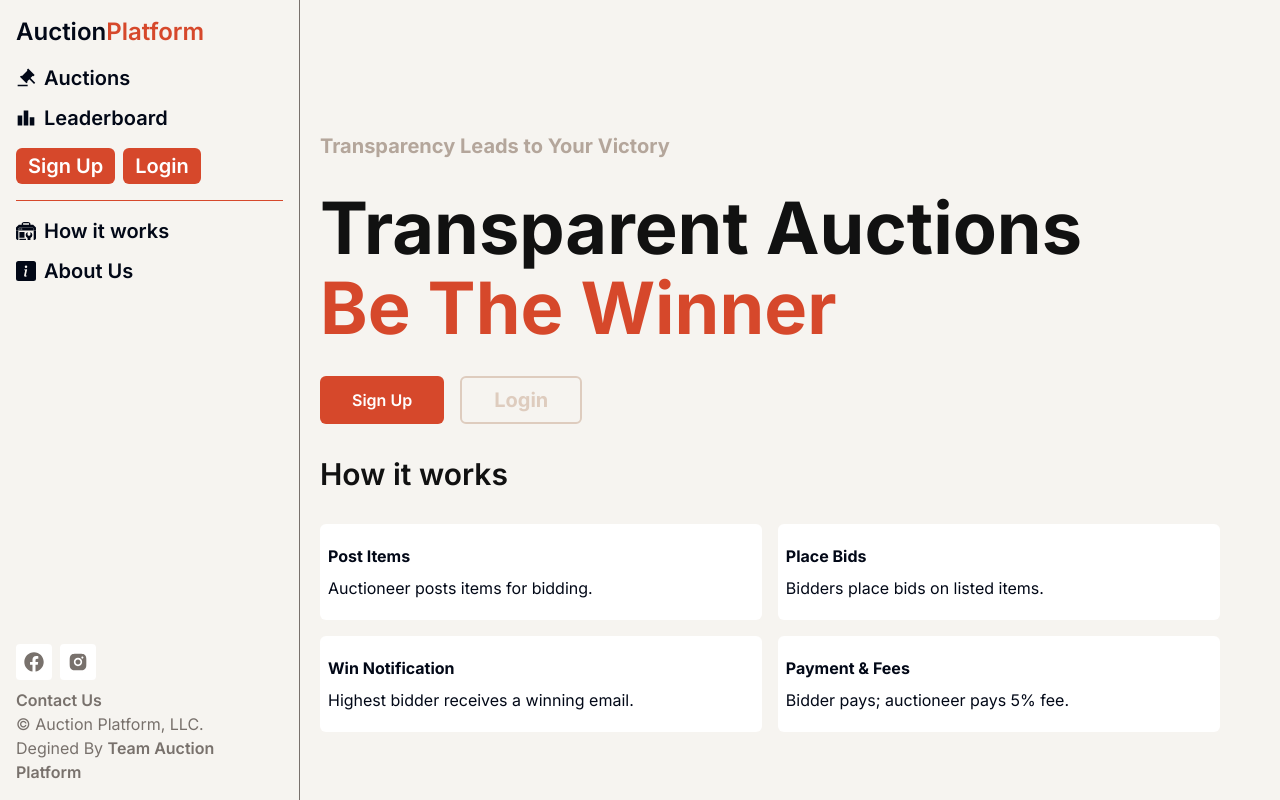
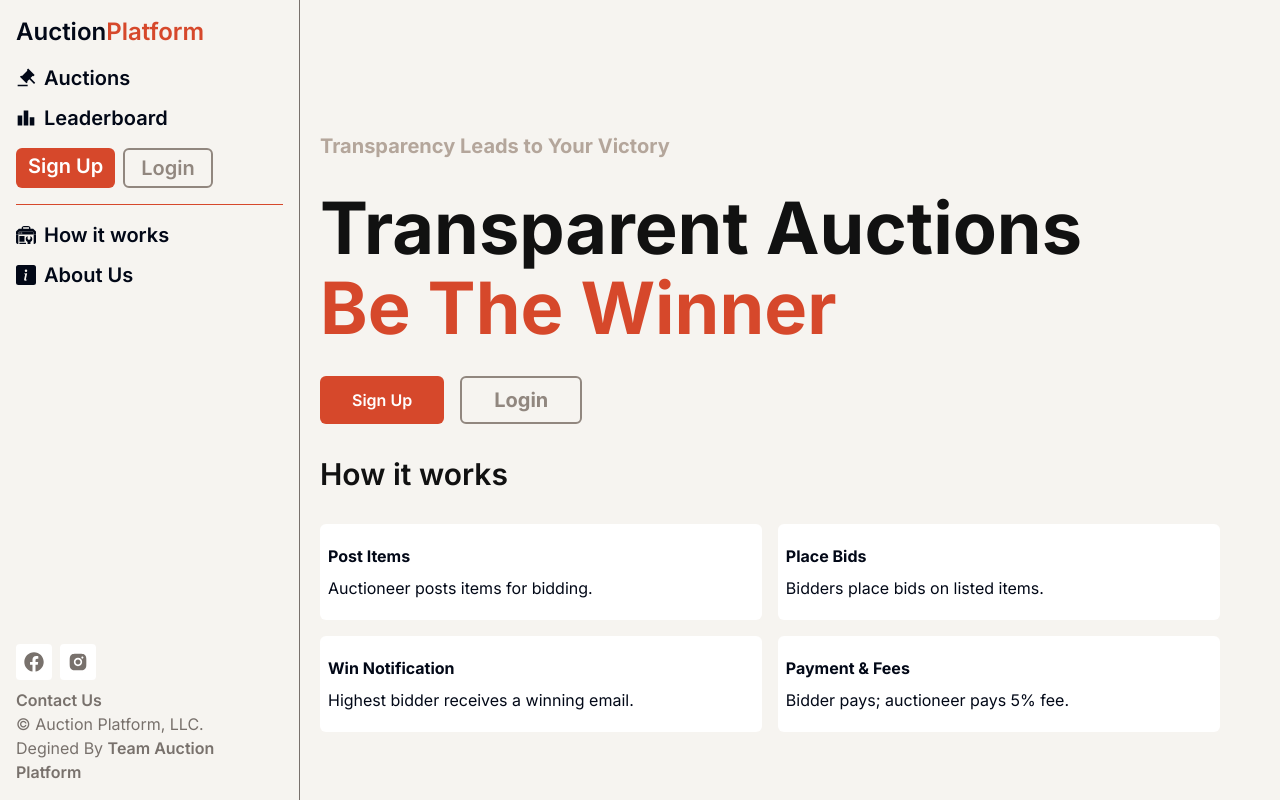
Before and after one commit to MuhammadAmmarAtique/auctionPlatform, a React (Vite) app in the folder frontend/: page / in a window 1280 px wide. Built offline with nearby package versions, Linux system fonts and the light colour scheme; no server answers.

Commit message:
styled login button

```diff
--- a/frontend/src/layout/SideDrawer.jsx
+++ b/frontend/src/layout/SideDrawer.jsx
@@ -109,7 +109,7 @@ const SideDrawer = () => {
                 </Link>
                 <Link
                   to={"/login"}
-                  className="bg-[#D6482B] font-semibold hover:bg-[#b8381e] text-xl py-1 px-3 rounded-md text-white"
+                  className="text-[#91877f] bg-transparent border-2 border-[#91877f] font-semibold  hover:bg-[#b8381e] hover:text-white hover:border-transparent text-xl py-1 px-4 rounded-md"
                 >
                   Login
                 </Link>
--- a/frontend/src/pages/Home.jsx
+++ b/frontend/src/pages/Home.jsx
@@ -45,7 +45,7 @@ const Home = () => {
                 </Link>
                 <Link
                   to={"/login"}
-                  className="text-[#DECCBE] bg-transparent border-2 border-[#DECCBE] hover:bg-[#fff3fd] hover:text-[#fdba88] font-bold text-xl  rounded-md px-8 flex items-center py-2 transition-all duration-300"
+                  className="text-[#91877f] bg-transparent border-2 border-[#91877f] hover:bg-[#b8381e] hover:text-white hover:border-transparent font-bold text-xl  rounded-md px-8 flex items-center py-2 transition-all duration-300"
                 >
                   Login
                 </Link>
```
